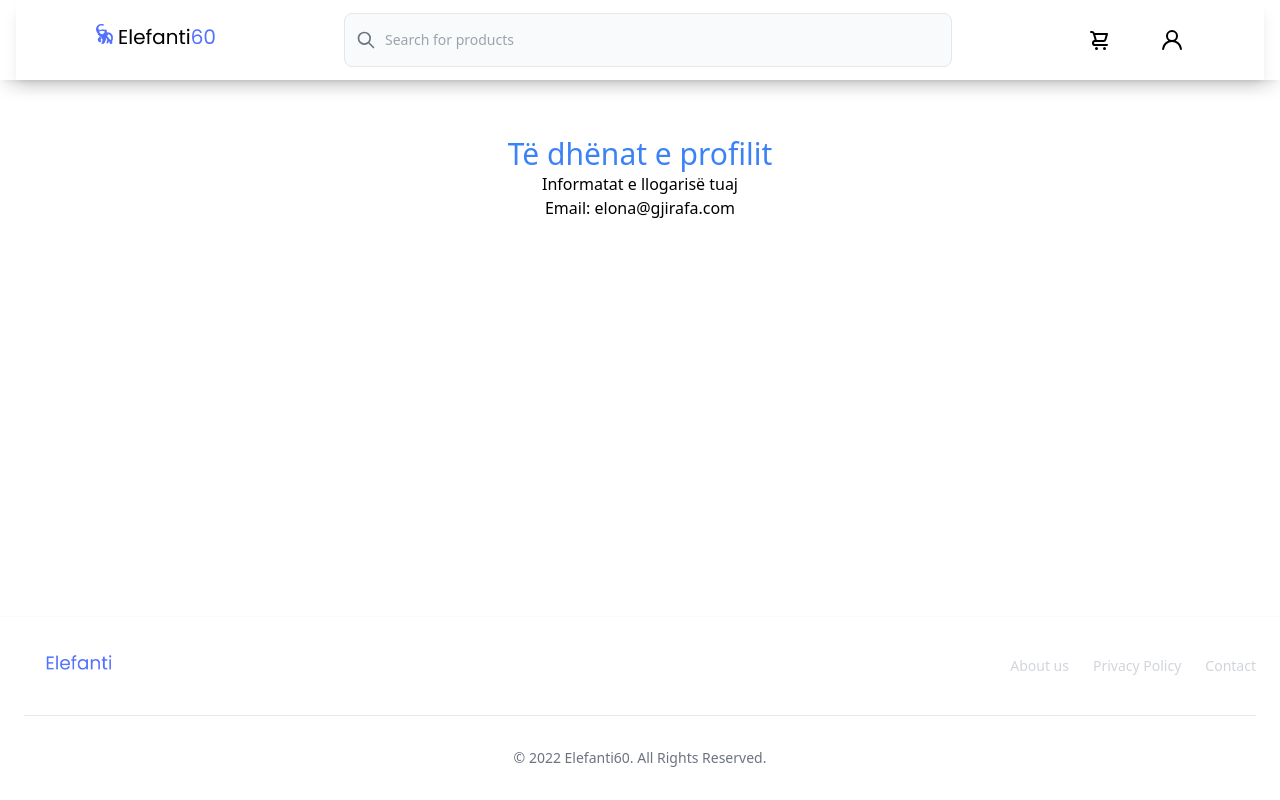
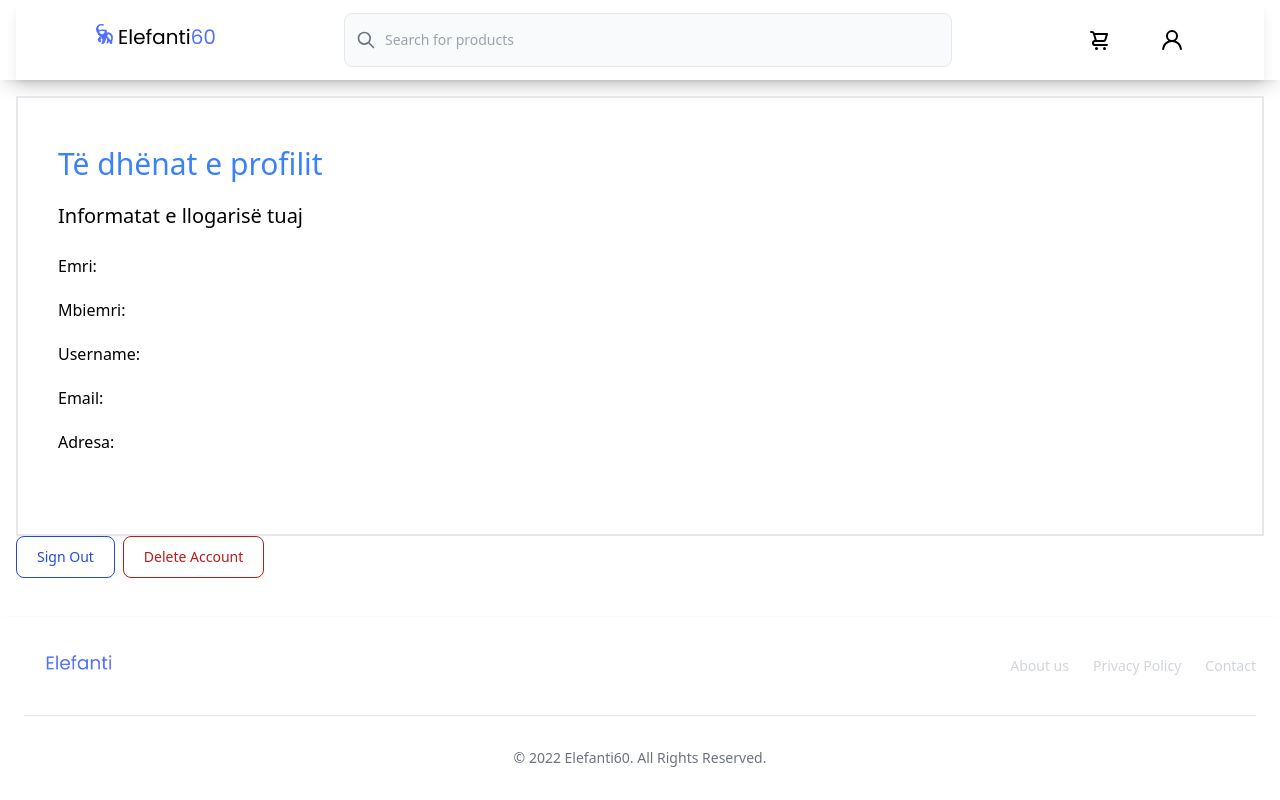
Before and after one commit to drensokoli/elefanti60_front, a Next.js app in the folder elefanti60_front/: page /userinfo in a window 1280 px wide. Built offline with nearby package versions, Linux system fonts and the light colour scheme; what tw-elements would draw is missing.

Commit message:
UserInfo page CSS
Co-Authored-By: Bledari11 <95049657+Bledari11@users.noreply.github.com>

```diff
--- a/elefanti60_front/components/DropdownMenuItem.js
+++ b/elefanti60_front/components/DropdownMenuItem.js
@@ -1,14 +1,34 @@
 import React, { useState } from 'react'
 
 export default function DropdownMenuItem(props) {
-    const [open, setOpen] = useState(false);
+  const [open, setOpen] = useState(false);
 
   return (
-    <li className="list-none">
-        <a href='#' className='' onClick={() => setOpen(!open)}>
-            {props.option}
-        </a>
-        {open && props.children}
+    <li className='list-none'>
+      <a href='#' className=' ' onClick={() => setOpen(!open)}>
+        {props.option}
+      </a>
+      <div className="dropdown-items absolute	">{open && props.children}</div>
     </li>
+
+
+
+
+
+
+
+
+
+
+
+
+
+
+
+
+
+
+
+
   )
 }
--- a/elefanti60_front/components/Navbar.js
+++ b/elefanti60_front/components/Navbar.js
@@ -57,12 +57,14 @@ const Navbar = () => {
                             )}
                         </a>
                     </Link>
+                    <DropdownMenuItem option={<UilUser />}>
+                        <div className='relative l-20 z-10 w-30 bg-white rounded divide-y divide-gray-100 shadow dark:bg-gray-700 dark:divide-gray-600'>
+                        <a href='/userinfo' className='block py-2 px-4 hover:bg-gray-100 dark:hover:bg-gray-600 dark:hover:text-white' >My Profile</a>
+                        <p className='block py-2 px-4 hover:bg-gray-100 dark:hover:bg-gray-600 dark:hover:text-whiter'>My Order History</p>
 
-                    <Link href="/login">
-                        <a>
-                            <UilUser />
-                        </a>
-                    </Link>
+                        </div>
+
+                    </DropdownMenuItem>
 
                 </div>
             </div>
--- a/elefanti60_front/pages/userinfo.js
+++ b/elefanti60_front/pages/userinfo.js
@@ -2,13 +2,30 @@ import React from 'react'
 import { useRouter } from 'next/router';
 import Layout from '../components/Layout';
 
-export default function UserInfoScreen(){
+
+
+export default function UserInfoScreen() {
     return (
         <Layout title="User Info">
-            <div className="border-black flex flex-col items-center mt-10 ">
-                    <h2 className='text-3xl	text-left text-blue-500'>Të dhënat e profilit</h2>
-                    <h3>Informatat e llogarisë tuaj</h3>
-                    <h3>Email: elona@gjirafa.com</h3>
+            <div className='flex flex-col'>
+                <div className='  top-10 h-250 w-50 border-2'>
+                    <div className=" flex flex-col items-left mt-12 ml-10">
+                        <h1 className='text-3xl	text-left text-blue-500 '>Të dhënat e profilit</h1>
+                        <h1 className='mt-5 text-xl	 '>Informatat e llogarisë tuaj</h1>
+                        <h1 className='mt-6'>Emri:</h1>
+                        <h1 className='mt-5'>Mbiemri:</h1>
+                        <h1 className='mt-5'>Username:</h1>
+                        <h1 className='mt-5'>Email: </h1>
+                        <h1 className='mt-5 mb-20'>Adresa:</h1>
+                        {/* <h1 className=''>Numri i kartelës:</h1> */}
+
+                    </div>
+                </div>
+
+            <div className=''>
+                <button type="button" class="text-blue-700 hover:text-white border border-blue-700 hover:bg-blue-800 focus:ring-4 focus:outline-none focus:ring-blue-300 font-medium rounded-lg text-sm px-5 py-2.5 text-center mr-2 mb-2 dark:border-blue-500 dark:text-blue-500 dark:hover:text-white dark:hover:bg-blue-600 dark:focus:ring-blue-800">Sign Out</button>
+                <button type="button" class="text-red-700 hover:text-white border border-red-700 hover:bg-red-800 focus:ring-4 focus:outline-none focus:ring-red-300 font-medium rounded-lg text-sm px-5 py-2.5 text-center mr-2 mb-2 dark:border-red-500 dark:text-red-500 dark:hover:text-white dark:hover:bg-red-600 dark:focus:ring-red-900">Delete Account</button>
+            </div>
 
             </div>
         </Layout>
```
